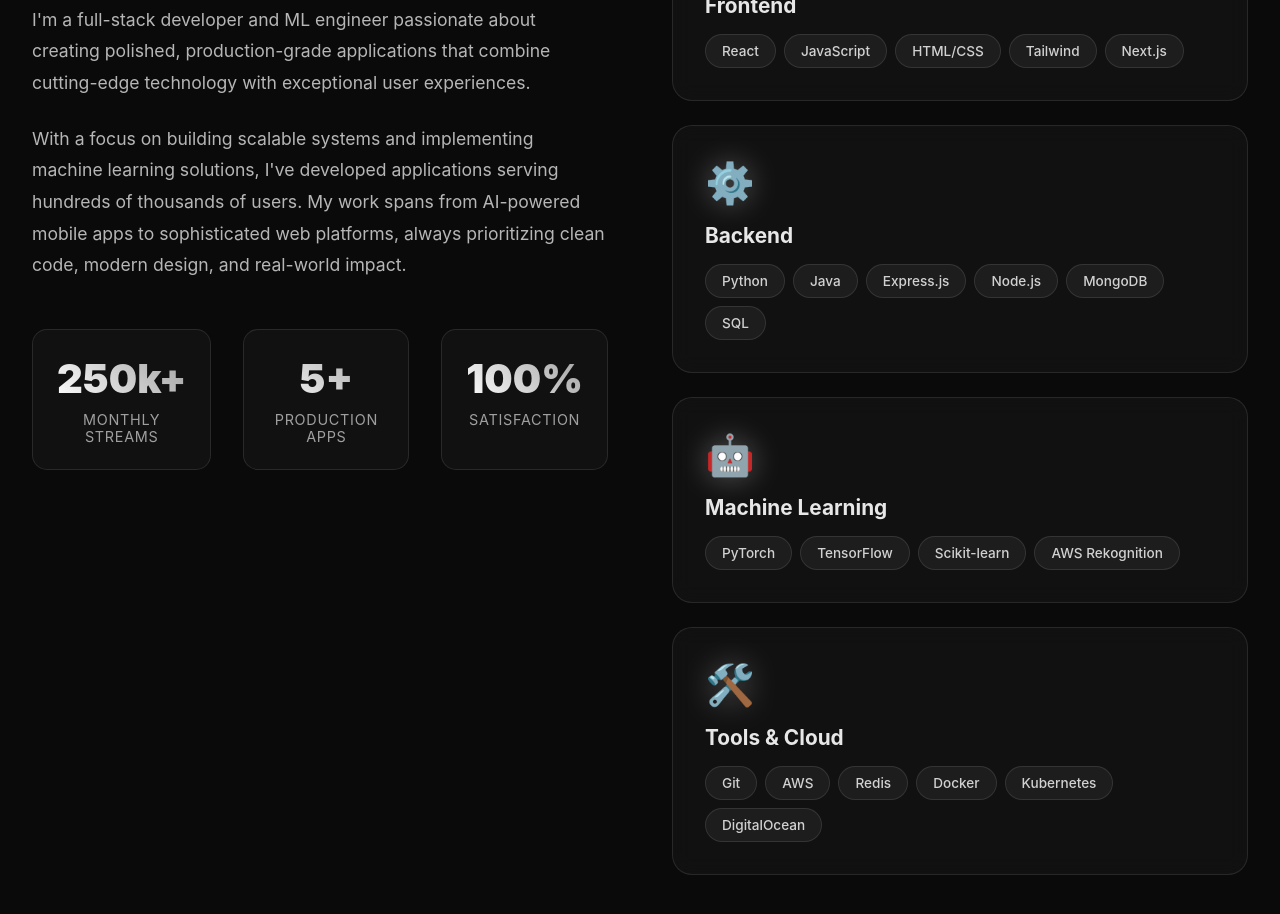
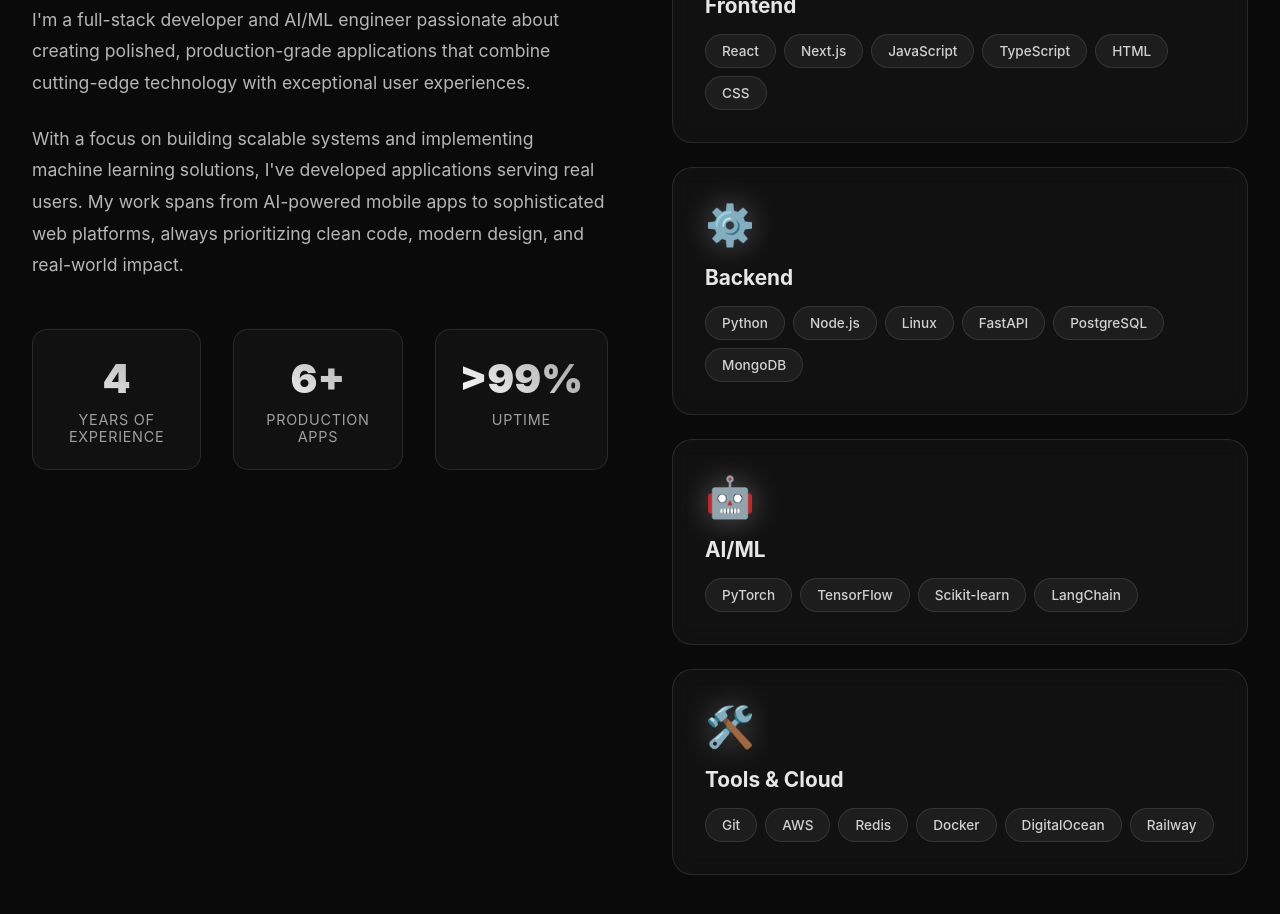
Before and after one commit to danieldeda2/portfolio, a React (Create React App) app: page / in a window 1280 px wide. Shown: the part 2600-3514 px from the top of the page. Built offline with nearby package versions, Linux system fonts and the light colour scheme.

Commit message:
Improvements

```diff
--- a/src/Components/Home.jsx
+++ b/src/Components/Home.jsx
@@ -82,10 +82,10 @@
   ];
 
   const skills = {
-    frontend: ['React', 'JavaScript', 'HTML/CSS', 'Tailwind', 'Next.js'],
-    backend: ['Python', 'Java', 'Express.js', 'Node.js', 'MongoDB', 'SQL'],
-    ml: ['PyTorch', 'TensorFlow', 'Scikit-learn', 'AWS Rekognition'],
-    tools: ['Git', 'AWS', 'Redis', 'Docker', 'Kubernetes', 'DigitalOcean']
+    frontend: ['React', 'Next.js', 'JavaScript', 'TypeScript', 'HTML', 'CSS'],
+    backend: ['Python', 'Node.js', 'Linux', 'FastAPI', 'PostgreSQL', 'MongoDB'],
+    ml: ['PyTorch', 'TensorFlow', 'Scikit-learn', 'LangChain'],
+    tools: ['Git', 'AWS', 'Redis', 'Docker', 'DigitalOcean', 'Railway']
   };
 
   return (
@@ -190,27 +190,27 @@
             <div className="about-text">
               <h2 className="section-title">About Me</h2>
               <p className="about-description">
-                I'm a full-stack developer and ML engineer passionate about creating polished,
+                I'm a full-stack developer and AI/ML engineer passionate about creating polished,
                 production-grade applications that combine cutting-edge technology with exceptional user experiences.
               </p>
               <p className="about-description">
                 With a focus on building scalable systems and implementing machine learning solutions,
-                I've developed applications serving hundreds of thousands of users. My work spans from
+                I've developed applications serving real users. My work spans from
                 AI-powered mobile apps to sophisticated web platforms, always prioritizing clean code,
                 modern design, and real-world impact.
               </p>
               <div className="about-stats">
                 <div className="stat-item">
-                  <div className="stat-number">250k+</div>
-                  <div className="stat-label">Monthly Streams</div>
+                  <div className="stat-number">4</div>
+                  <div className="stat-label">Years of Experience</div>
                 </div>
                 <div className="stat-item">
-                  <div className="stat-number">5+</div>
+                  <div className="stat-number">6+</div>
                   <div className="stat-label">Production Apps</div>
                 </div>
                 <div className="stat-item">
-                  <div className="stat-number">100%</div>
-                  <div className="stat-label">Satisfaction</div>
+                  <div className="stat-number">{">"}99%</div>
+                  <div className="stat-label">Uptime</div>
                 </div>
               </div>
             </div>
@@ -239,7 +239,7 @@
 
                 <div className="skill-category">
                   <div className="category-icon">🤖</div>
-                  <h3 className="category-title">Machine Learning</h3>
+                  <h3 className="category-title">AI/ML</h3>
                   <div className="skill-tags">
                     {skills.ml.map((skill, i) => (
                       <span className="skill-tag" key={i}>{skill}</span>
```
Also changed, not shown: 1 other file (tests, documents, lock files or other folders).
